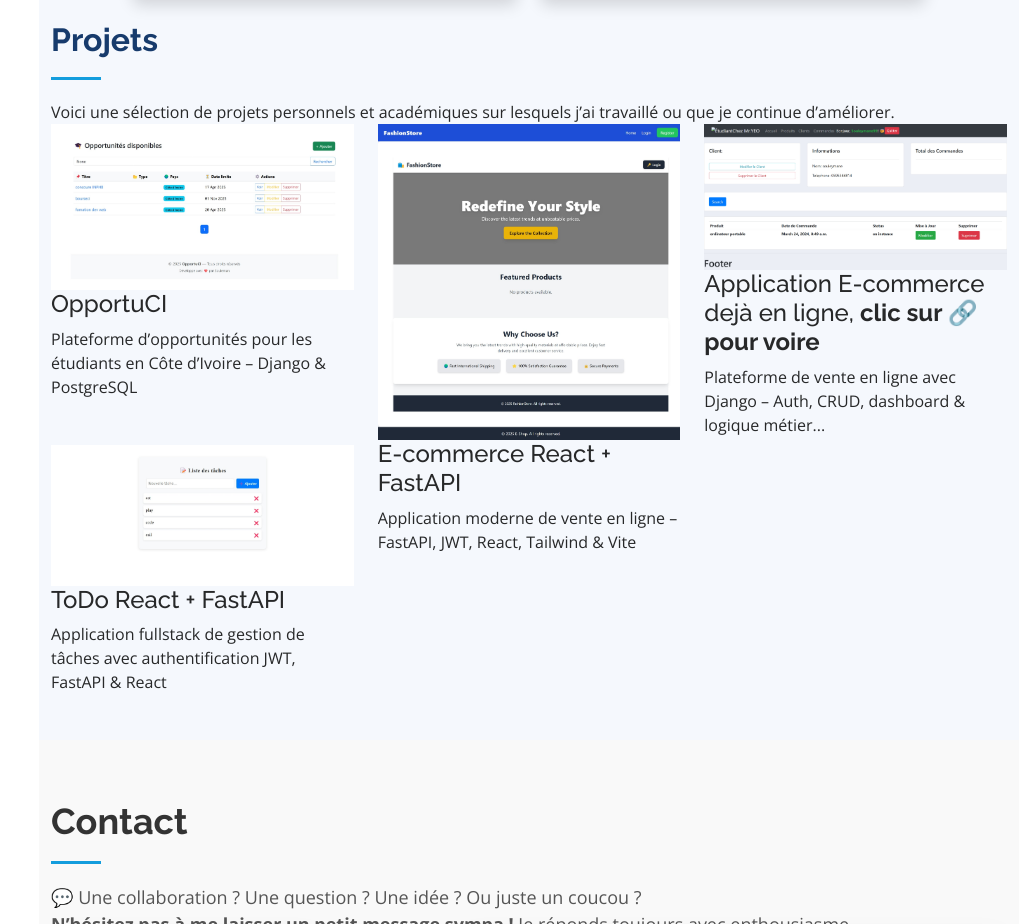
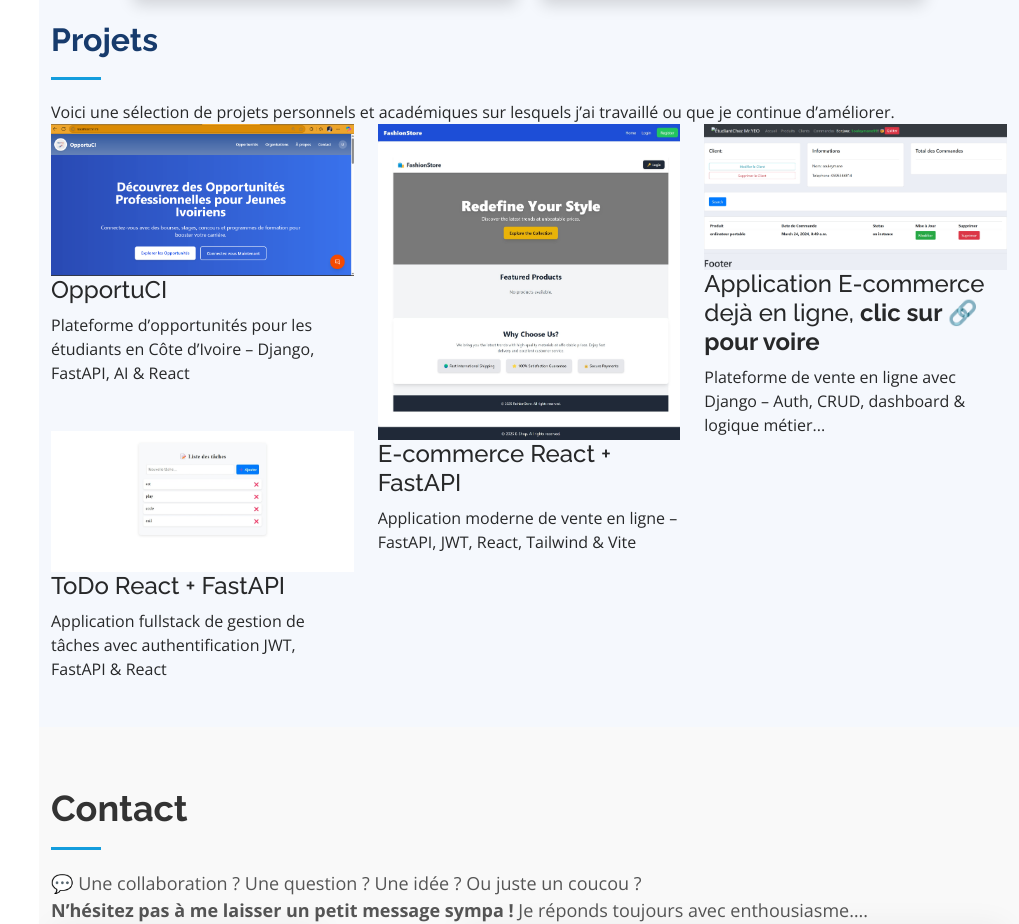
Before and after one commit to soulemaneyeo99/portfolio, a plain HTML site: page index.html in a window 1280 px wide. Shown: the part 3468-4392 px from the top of the page, without its empty margins (261-1280 px from the left). Drawn offline with nearby package versions, Linux system fonts and the light colour scheme.

Commit message:
update du projet oportuCI

```diff
--- a/index.html
+++ b/index.html
@@ -368,14 +368,14 @@
 
       <div class="col-lg-4 col-md-6 portfolio-item">
         <div class="portfolio-wrap">
-          <img src="static/img/OpotuCI.jpeg" class="img-fluid" alt="OpportuCI">
+          <img src="static/img/OpotuCI.png" class="img-fluid" alt="OpportuCI">
           <div class="portfolio-links">
-            <a href="static/img/INPHB.png" data-gallery="portfolioGallery" class="portfolio-lightbox" title="OpportuCI - Plateforme d’opportunités"><i class="bx bx-plus"></i></a>
-            <a href="static/img/OpotuCI.jpeg" title="Plus de détails"><i class="bx bx-link"></i></a>
+            <a href="static/img/OpotuCI (2).png" data-gallery="portfolioGallery" class="portfolio-lightbox" title="OpportuCI - Plateforme d’opportunités"><i class="bx bx-plus"></i></a>
+            <a href="static/img/OpotuCI.png" title="Plus de détails"><i class="bx bx-link"></i></a>
           </div>
           <div class="portfolio-info">
             <h4>OpportuCI</h4>
-            <p>Plateforme d’opportunités pour les étudiants en Côte d’Ivoire – Django & PostgreSQL</p>
+            <p>Plateforme d’opportunités pour les étudiants en Côte d’Ivoire – Django, FastAPI, AI & React</p>
           </div>
         </div>
       </div>
```
Also changed, not shown: static/img/OpotuCI (2).png (added), static/img/OpotuCI.png (added), 1 other file.
